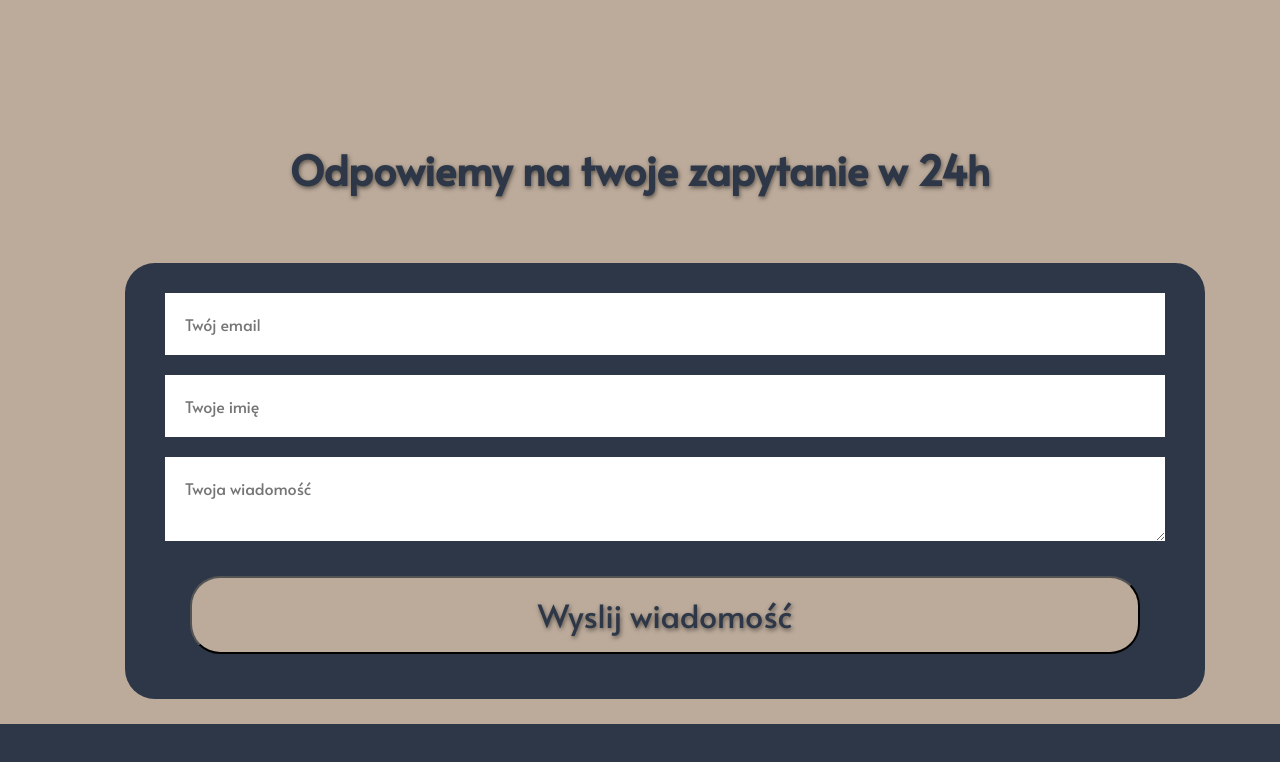
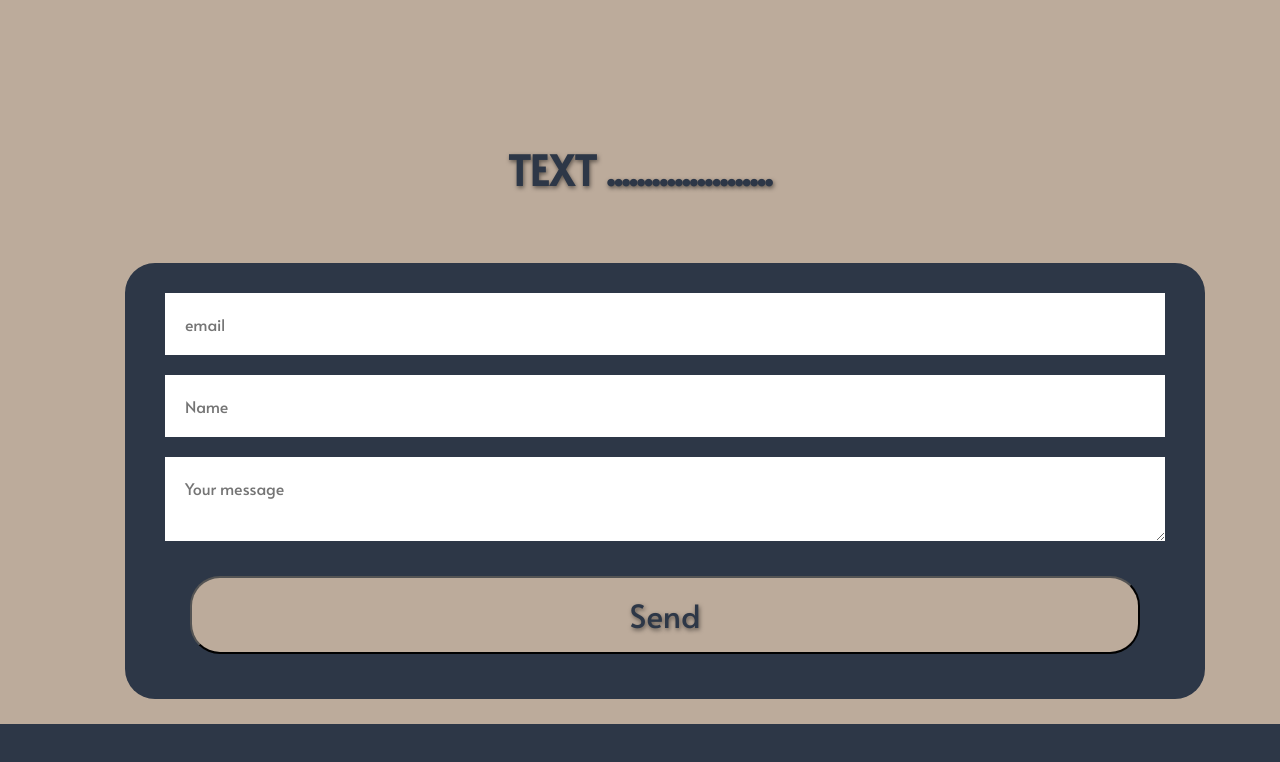
Before and after one commit to Rito1chan/Working-Contact-free-, a plain HTML site: page contact/index.html in a window 1280 px wide. Shown: the top 762 px of the page. Drawn offline with Linux system fonts and the light colour scheme; a web font is replaced by a local one.

Commit message:
Update index.html

```diff
--- a/contact/index.html
+++ b/contact/index.html
@@ -1,5 +1,5 @@
 <!DOCTYPE html>
-<html lang="pl">
+<html lang="en">
 	<head>
 		<meta charset="UTF-8" />
 		<title>email</title>
@@ -14,13 +14,13 @@
 	</head>
 	<body>
 		<div class="bg">
-			<h3>Odpowiemy na twoje zapytanie w 24h</h3>
+			<h3>TEXT ......................</h3>
 			<div class="emailcontainer">
 				<form method="POST" action="https://formsubmit.co/youremail@gmail.com">
-					<input type="email" name="email" placeholder="Twój email" required />
-					<input type="name" name="name" placeholder="Twoje imię" required />
-					<textarea name="message" placeholder="Twoja wiadomość"></textarea>
-					<button class="btn" type="submit">Wyslij wiadomość</button>
+					<input type="email" name="email" placeholder="email" required />
+					<input type="name" name="name" placeholder="Name" required />
+					<textarea name="message" placeholder="Your message"></textarea>
+					<button class="btn" type="submit">Send</button>
 				</form>
 			</div>
 		</div>
```
